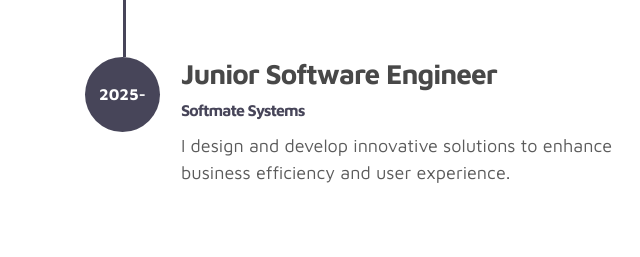
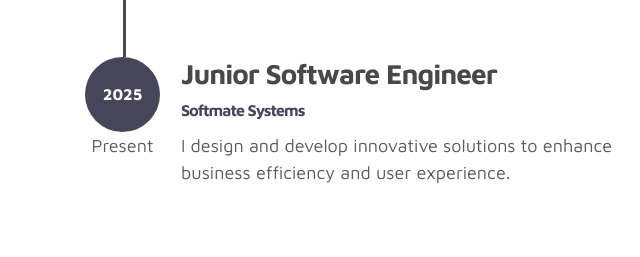
Before and after one commit to AsifMulla1/profile, a website: page index.html in a window 1280 px wide. Shown: the part 2069-2326 px from the top of the page, 0-640 px from the left. Drawn offline with Linux system fonts and the light colour scheme.

Commit message:
Update index.html

```diff
--- a/index.html
+++ b/index.html
@@ -183,7 +183,7 @@
 
                         <div class="timeline-wrapper">
                             <div class="timeline-yr">
-                                <span>2025-Present</span>
+                                <span>2025 <br><p>Present</p></span>
                             </div>
                             <div class="timeline-info">
                                 <h3><span>Junior Software Engineer</span><small style="margin-left: 0px!important;">Softmate Systems</small></h3>
```
